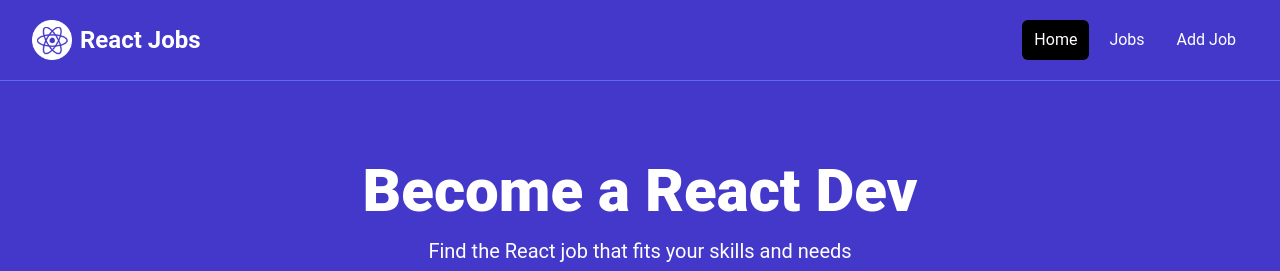
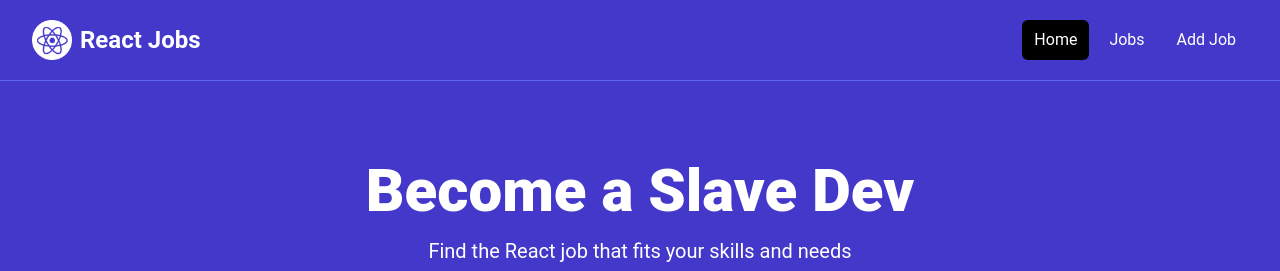
Before and after one commit to TiborKopca/ReactApp-Job-website2024, a React (Vite) app: page / in a window 1280 px wide. Shown: the top 271 px of the page. Built offline with nearby package versions, Linux system fonts and the light colour scheme; no server answers.

Commit message:
test push to see update on netlify

```diff
--- a/src/pages/Homepage.jsx
+++ b/src/pages/Homepage.jsx
@@ -8,7 +8,7 @@ import ViewAllJobs from "../components/ViewAllJobs";
 const Homepage = () => {
   return (
     <>
-      <Hero></Hero>
+      <Hero title = 'Become a Slave Dev'></Hero>
       <HomeCards></HomeCards>
       <JobListings isHome={true}></JobListings>
       <ViewAllJobs></ViewAllJobs>
```
